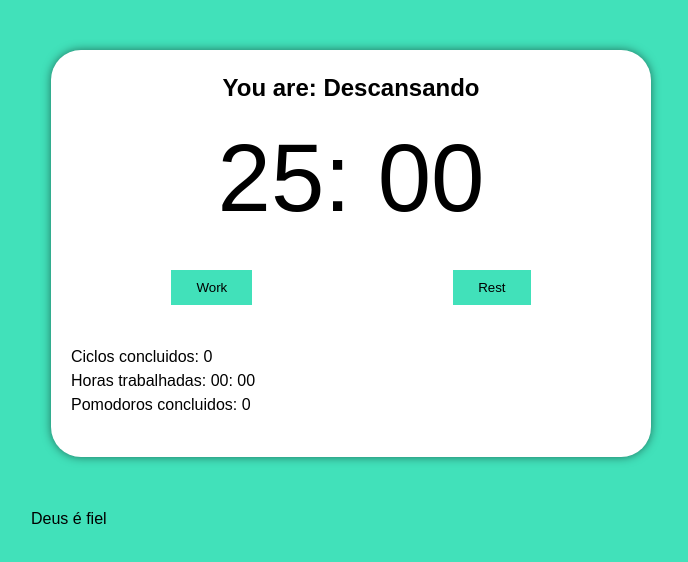
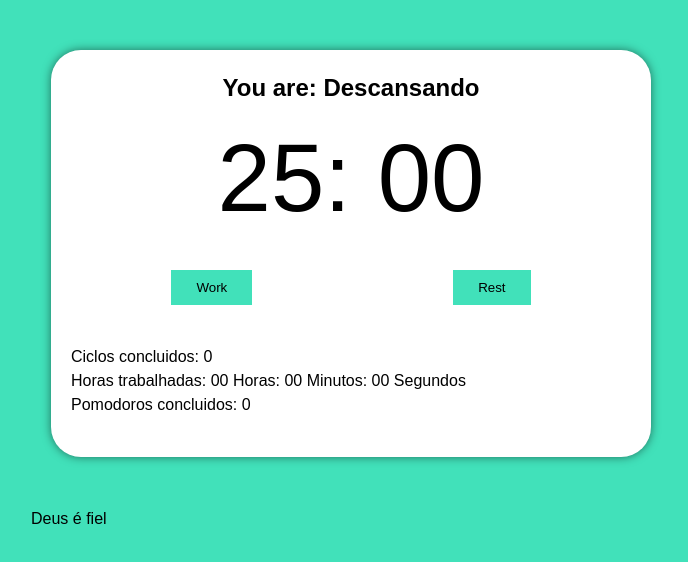
Before and after one commit to DaviBarretoo/Pomodoroapp, a React (Vite) app: page / in a window 1280 px wide. Shown: the top 562 px of the page, without its empty margins (289-977 px from the left). Built offline with nearby package versions, Linux system fonts and the light colour scheme.

Commit message:
ATE AQUI NOS AJUDOU O SENHOR :)

```diff
--- a/src/components/pomodoro-timer.tsx
+++ b/src/components/pomodoro-timer.tsx
@@ -1,4 +1,4 @@
-import { useIntervall } from '../hooks/use-interval';
+import { useInterval } from '../hooks/use-interval';
 import { useEffect, useState, useCallback } from 'react';
 
 import { Button } from './botton';
@@ -9,7 +9,8 @@ import { Timer } from './timer';
 import bellStart from '../sounds/bell-start.mp3';
 // eslint-disable-next-line @typescript-eslint/no-var-requires
 import bellFinish from '../sounds/bell-finish.mp3';
-import { secondsTotime } from '../utils/second-to-time';
+import { secondsToMinutes } from '../utils/second-to-minutes';
+import { secondsToTime } from '../utils/second-to-time';
 
 const audioStartWorking = new Audio(bellStart);
 const audioStopWorking = new Audio(bellFinish);
@@ -106,10 +107,10 @@ export function PomodoroTimer(props: Props): JSX.Element {
   ]);
   //
 
-  useIntervall(
+  useInterval(
     () => {
       setMainTime(mainTime - 1);
-      if (working) setFullWorkingTime(fullWorkingTime);
+      if (working) setFullWorkingTime(fullWorkingTime + 1);
     },
     timeCounting ? 1000 : null,
   );
@@ -131,8 +132,8 @@ export function PomodoroTimer(props: Props): JSX.Element {
       </div>
       <div className="details">
         <p>Ciclos concluidos: {completedCycles}</p>
-        <p>Horas trabalhadas: {secondsTotime(fullWorkingTime)}</p>
-        <p>Pomodoros concluidos: {completedCycles}</p>
+        <p>Horas trabalhadas: {secondsToTime(fullWorkingTime)}</p>
+        <p>Pomodoros concluidos: {numberOfPormodoros}</p>
       </div>
     </div>
   );
--- a/src/components/timer.tsx
+++ b/src/components/timer.tsx
@@ -1,9 +1,9 @@
-import { secondsTotime } from '../utils/second-to-time';
+import { secondsToMinutes } from '../utils/second-to-minutes';
 
 interface Props {
   mainTime: number;
 }
 
 export function Timer(props: Props): JSX.Element {
-  return <div className="timer">{secondsTotime(props.mainTime)}</div>;
+  return <div className="timer">{secondsToMinutes(props.mainTime)}</div>;
 }
--- a/src/hooks/use-interval.tsx
+++ b/src/hooks/use-interval.tsx
@@ -1,7 +1,7 @@
 import { useEffect, useRef } from 'react';
 
 // Create C is generic is flexible for anything  type of dados
-export function useIntervall<C extends CallableFunction>(
+export function useInterval<C extends CallableFunction>(
   callback: C,
   delay: number | null,
 ): void {
--- /dev/null
+++ b/src/utils/second-to-minutes.tsx
@@ -0,0 +1,6 @@
+import { zeroLeft } from './zero-left';
+export function secondsToMinutes(seconds: number): string {
+  const min = zeroLeft((seconds / 60) % 60);
+  const sec = zeroLeft((seconds % 60) % 60);
+  return `${min}: ${sec}`;
+}
--- a/src/utils/second-to-time.tsx
+++ b/src/utils/second-to-time.tsx
@@ -1,6 +1,8 @@
-export function secondsTotime(seconds: number): string {
-  const zeroLeft = (n: number) => Math.floor(n).toString().padStart(2, '0');
+import { zeroLeft } from './zero-left';
+
+export function secondsToTime(seconds: number): string {
+  const hours = zeroLeft(seconds / 3600);
   const min = zeroLeft((seconds / 60) % 60);
   const sec = zeroLeft((seconds % 60) % 60);
-  return `${min}: ${sec}`;
+  return `${hours} Horas: ${min} Minutos: ${sec} Segundos`;
 }
--- /dev/null
+++ b/src/utils/zero-left.ts
@@ -0,0 +1,3 @@
+const zeroLeft = (n: number) => Math.floor(n).toString().padStart(2, '0');
+
+export { zeroLeft };
```
